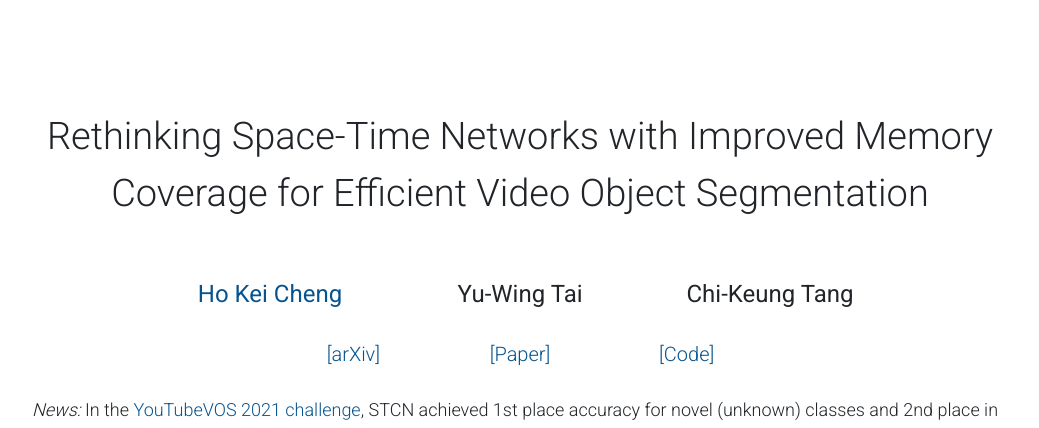
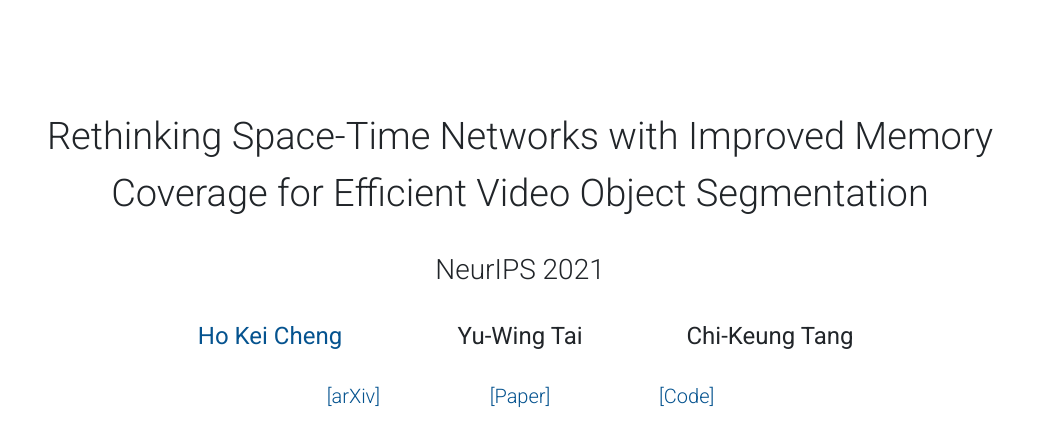
Before and after one commit to hkchengrex/STCN, a plain HTML site: page docs/index.html in a window 1280 px wide. Shown: the top 428 px of the page, without its empty margins (120-1159 px from the left). Drawn offline with nearby package versions, Linux system fonts and the light colour scheme.

Commit message:
update project page

```diff
--- a/docs/index.html
+++ b/docs/index.html
@@ -35,9 +35,9 @@
         </div>
 
         <br>
-        <div class="row text-center light" style="font-size:28px">
+        <div class="row text-center" style="font-size:28px">
             <div class="col">
-            <!-- Whatever -->
+            NeurIPS 2021
             </div>
         </div>
         <br>
```
